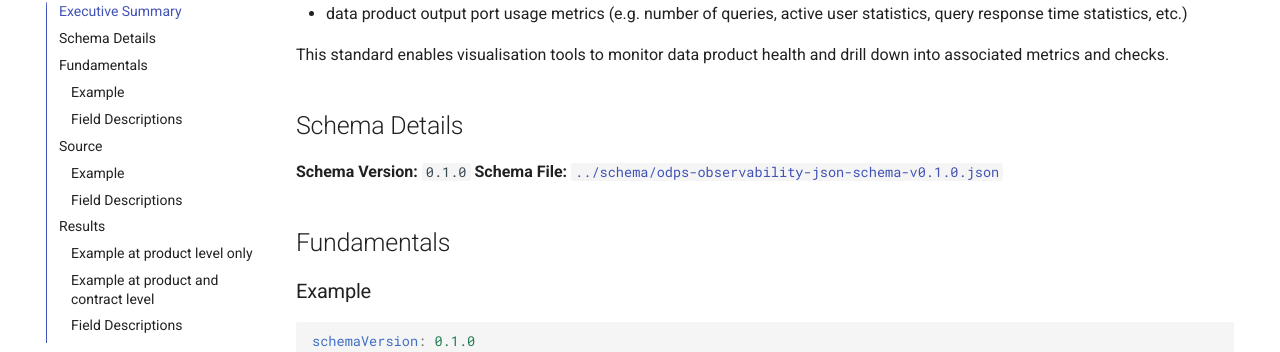
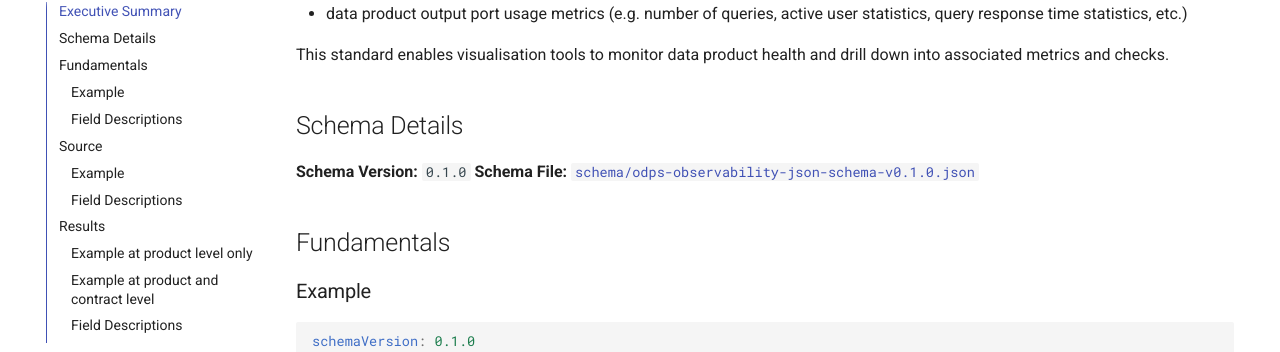
Before and after one commit to joaovicente/open-data-product-observability-standard, an MkDocs documentation site: the page built from docs/README.md, in a window 1280 px wide and 900 px high, scrolled down 440 px. Shown: the part 97-449 px from the top of the window. Built offline with MkDocs 1.6.1 and Material for MkDocs 9.7.7, drawn with Linux system fonts in a browser that asks for light colours; the version menu is left out; part of the change alters nothing that is shown.

```diff
--- a/docs/README.md
+++ b/docs/README.md
@@ -19,7 +19,7 @@ This standard enables visualisation tools to monitor data product health and dri
 ## Schema Details
 
 **Schema Version:** `0.1.0`
-**Schema File:** [`../schema/odps-observability-json-schema-v0.1.0.json`](https://github.com/joaovicente/open-data-product-observability-standard/blob/release/v0.1.0/schema/odps-observability-json-schema-v0.1.0.json)
+**Schema File:** [`schema/odps-observability-json-schema-v0.1.0.json`](https://raw.githubusercontent.com/joaovicente/open-data-product-observability-standard/refs/heads/release/v0.1.0/schema/odps-observability-json-schema-v0.1.0.json)
 
 ## Fundamentals
 
```
